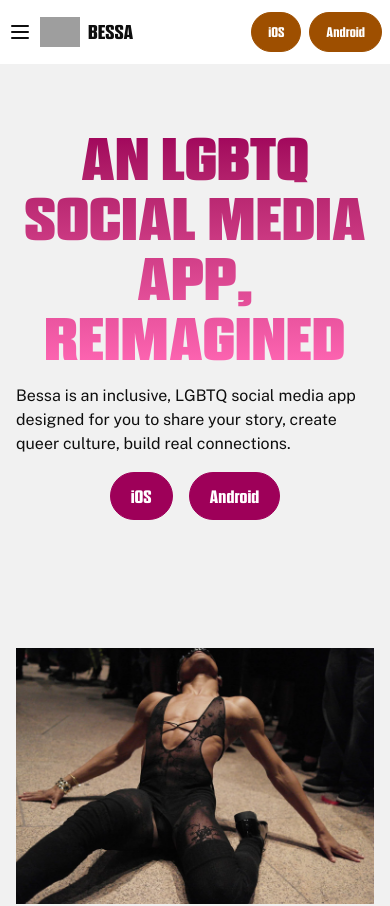
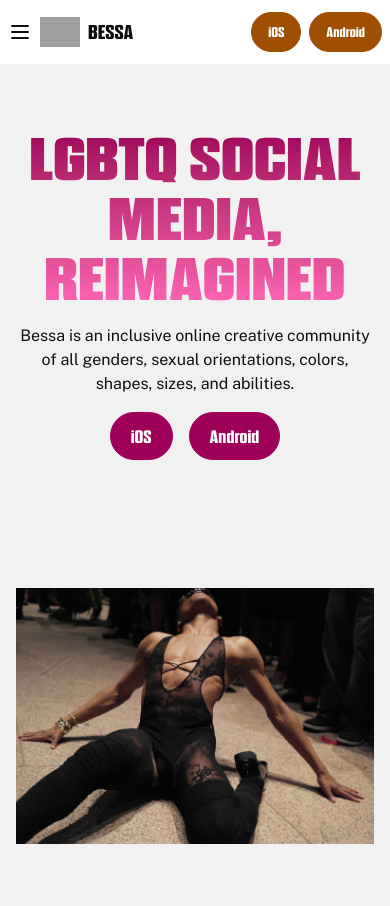
Before and after one commit to bessaapps/bessa-website, a Next.js app: page / in a window 390 px wide. Shown: the top 906 px of the page. Built offline with nearby package versions, Linux system fonts and the light colour scheme; grey boxes are pictures that could not be loaded.

Commit message:
Update homepage text, button styles, and accent colors for improved inclusivity and design consistency

```diff
--- a/app/globals.css
+++ b/app/globals.css
@@ -14,8 +14,8 @@
   --color-primary-content: #ffffff;
   --color-secondary: #9e4f00;
   --color-secondary-content: #ffffff;
-  --color-accent: oklch(65% 0.25 160);
-  --color-accent-content: oklch(98% 0.01 160);
+  --color-accent: #ffffff;
+  --color-accent-content: #0e0e0e;
   --color-neutral: oklch(50% 0.05 240);
   --color-neutral-content: oklch(98% 0.01 240);
   --color-info: oklch(70% 0.2 220);
--- a/app/page.tsx
+++ b/app/page.tsx
@@ -15,12 +15,12 @@ export default function Home() {
               "text-6xl sm:text-7xl text-center uppercase text-transparent bg-clip-text bg-linear-to-b from-primary to-[#ff66b3]"
             }
           >
-            An LGBTQ Social Media App, Reimagined
+            LGBTQ Social Media, Reimagined
           </h1>
           <div className={"max-w-lg mx-auto"}>
-            <p>
-              Bessa is an inclusive, LGBTQ social media app designed for you to
-              share your story, create queer culture, build real connections.
+            <p className={"text-center"}>
+              Bessa is an inclusive online creative community of all genders,
+              sexual orientations, colors, shapes, sizes, and abilities.
             </p>
           </div>
           <div className={"flex justify-center gap-4"}>
--- a/components/navigation/BottomNavigation.tsx
+++ b/components/navigation/BottomNavigation.tsx
@@ -23,13 +23,17 @@ export default function BottomNavigation() {
                 <br /> in a space built for it.
               </p>
               <div className={"flex gap-4"}>
-                <a href={iOSLink} target={"_blank"} className={"btn sm:btn-lg"}>
+                <a
+                  href={iOSLink}
+                  target={"_blank"}
+                  className={"btn btn-accent sm:btn-lg"}
+                >
                   iOS
                 </a>
                 <a
                   href={androidLink}
                   target={"_blank"}
-                  className={"btn sm:btn-lg"}
+                  className={"btn btn-accent sm:btn-lg"}
                 >
                   Android
                 </a>
```
